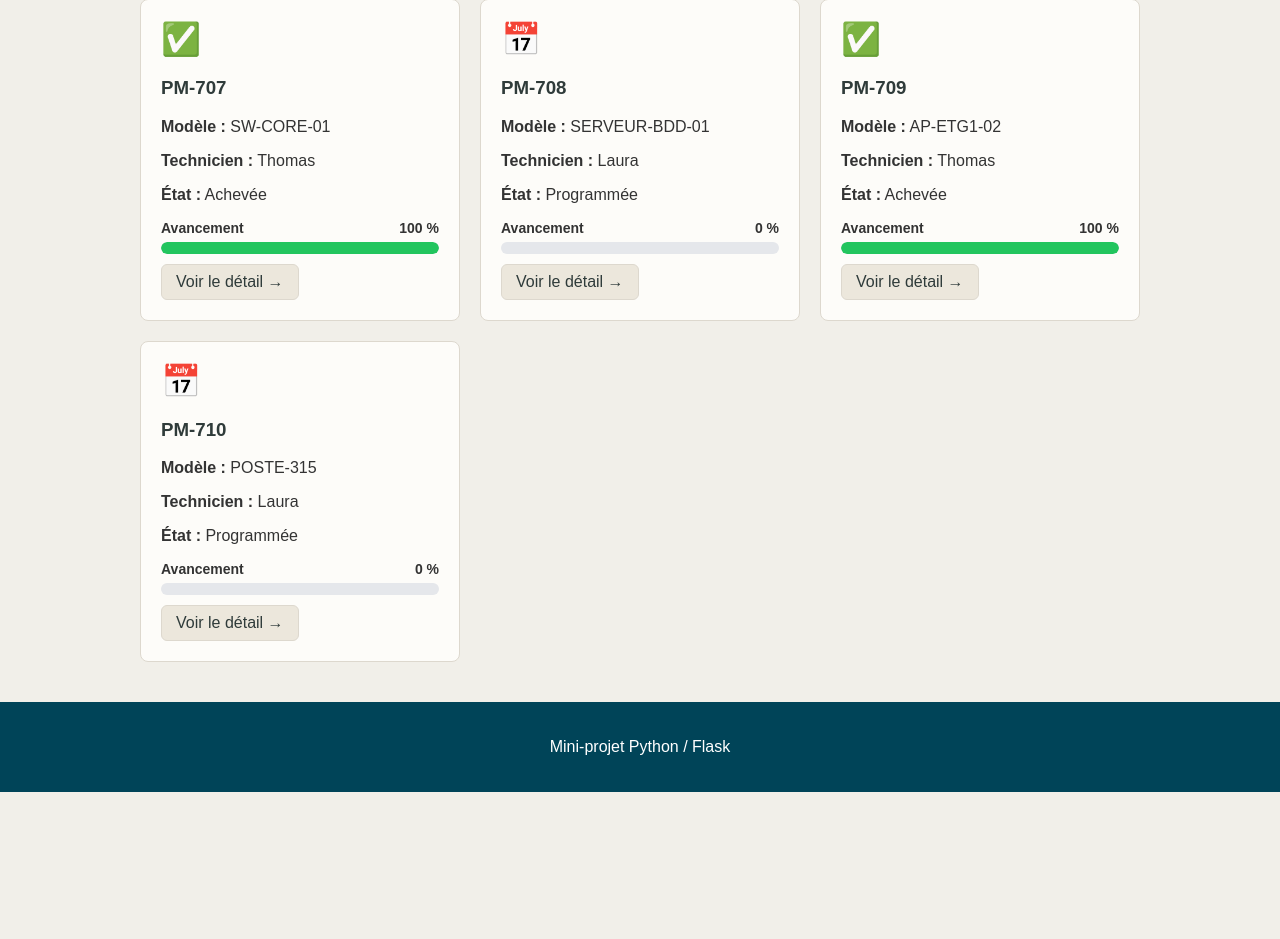
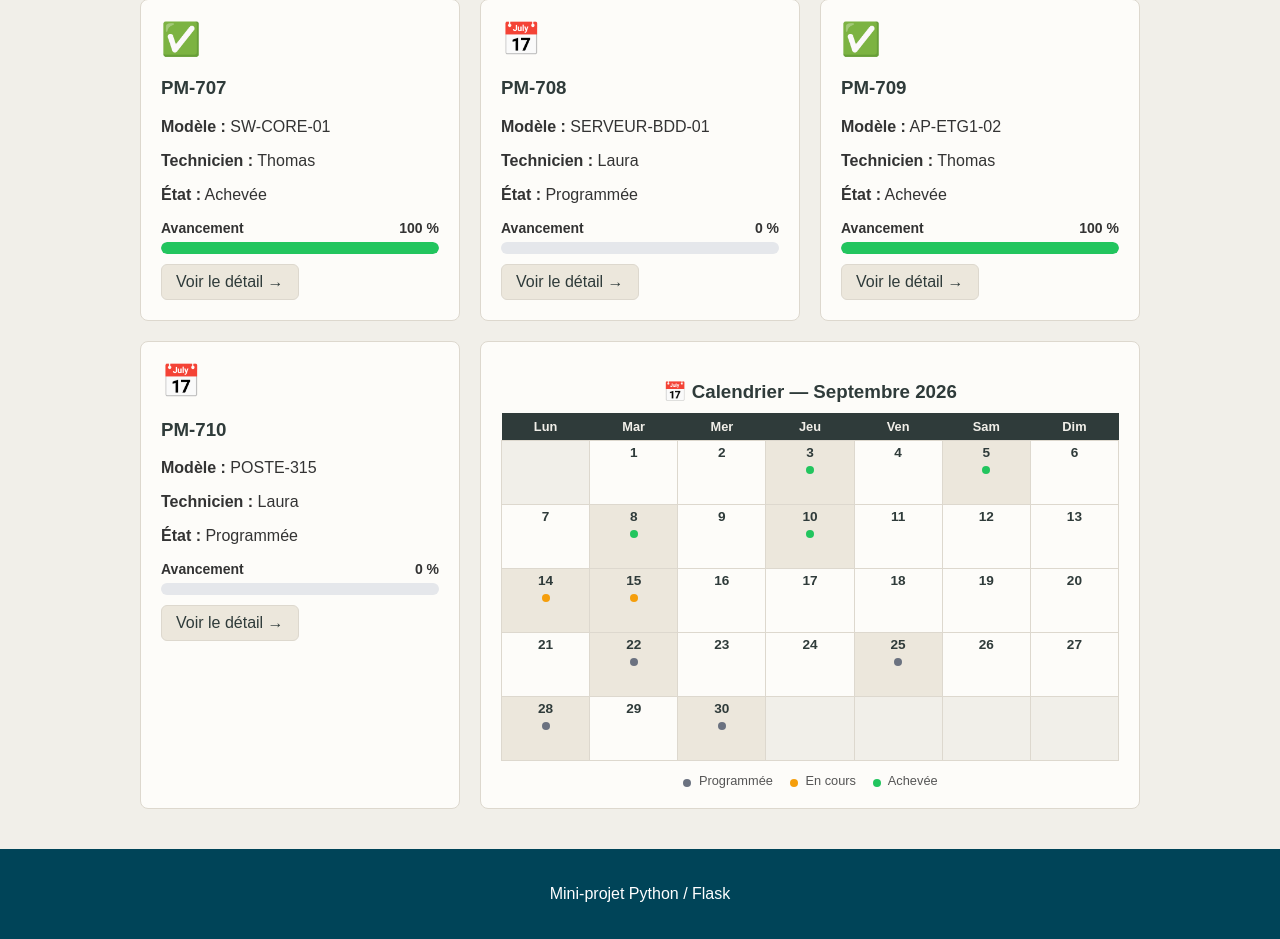
Before and after one commit to Nenell20/Gestion-materiel-groupe-5, a Flask app: page / in a window 1280 px wide. Shown: the part 976-1915 px from the top of the page. Before the commit the page ends 1768 px from the top, so only its background shows below. Run offline with Flask 3, Linux system fonts and the light colour scheme.

Commit message:
ajout du calendrier d'intervention

```diff
--- a/data/data.json
+++ b/data/data.json
@@ -6,15 +6,18 @@
 "natureAction": "Préventive",
 "progression": "Achevée",
 "responsable": "Thomas",
-"rapportOperation": "Contrôle des journaux et vérification des sauvegardes"
+"rapportOperation": "Contrôle des journaux et vérification des sauvegardes",
+"date": "2026-09-03"
 },
 {
-"id": 2,"codeOperation": "PM-702",
+"id": 2,
+"codeOperation": "PM-702",
 "cibleTechnique": "SW-ACC-04",
 "natureAction": "Corrective",
 "progression": "En cours",
 "responsable": "Laura",
-"rapportOperation": "Remplacement d'un module défectueux"
+"rapportOperation": "Remplacement d'un module défectueux",
+"date": "2026-09-14"
 },
 {
 "id": 3,
@@ -23,7 +26,8 @@
 "natureAction": "Préventive",
 "progression": "Programmée",
 "responsable": "Thomas",
-"rapportOperation": "Nettoyage interne et contrôle du stockage"
+"rapportOperation": "Nettoyage interne et contrôle du stockage",
+"date": "2026-09-22"
 },
 {
 "id": 4,
@@ -32,7 +36,8 @@
 "natureAction": "Corrective",
 "progression": "Achevée",
 "responsable": "Laura",
-"rapportOperation": "Remplacement d'une alimentation"
+"rapportOperation": "Remplacement d'une alimentation",
+"date": "2026-09-05"
 },
 {
 "id": 5,
@@ -41,7 +46,8 @@
 "natureAction": "Préventive",
 "progression": "Programmée",
 "responsable": "Thomas",
-"rapportOperation": "Contrôle de la configuration radio"
+"rapportOperation": "Contrôle de la configuration radio",
+"date": "2026-09-25"
 },
 {
 "id": 6,
@@ -50,7 +56,8 @@
 "natureAction": "Corrective",
 "progression": "En cours",
 "responsable": "Laura",
-"rapportOperation": "Remplacement du support de stockage"
+"rapportOperation": "Remplacement du support de stockage",
+"date": "2026-09-15"
 },
 {
 "id": 7,
@@ -59,16 +66,18 @@
 "natureAction": "Préventive",
 "progression": "Achevée",
 "responsable": "Thomas",
-"rapportOperation": "Sauvegarde de configuration et inspection générale"
+"rapportOperation": "Sauvegarde de configuration et inspection générale",
+"date": "2026-09-08"
 },
 {
-    "id": 8,
+"id": 8,
 "codeOperation": "PM-708",
 "cibleTechnique": "SERVEUR-BDD-01",
 "natureAction": "Corrective",
 "progression": "Programmée",
 "responsable": "Laura",
-"rapportOperation": "Remplacement d'un ventilateur"
+"rapportOperation": "Remplacement d'un ventilateur",
+"date": "2026-09-28"
 },
 {
 "id": 9,
@@ -77,7 +86,8 @@
 "natureAction": "Préventive",
 "progression": "Achevée",
 "responsable": "Thomas",
-"rapportOperation": "Vérification de la couverture sans fil"
+"rapportOperation": "Vérification de la couverture sans fil",
+"date": "2026-09-10"
 },
 {
 "id": 10,
@@ -86,6 +96,7 @@
 "natureAction": "Corrective",
 "progression": "Programmée",
 "responsable": "Laura",
-"rapportOperation": "Remplacement d'un ventilateur bruyant"
+"rapportOperation": "Remplacement d'un ventilateur bruyant",
+"date": "2026-09-30"
 }
 ]
--- a/static/style.css
+++ b/static/style.css
@@ -181,7 +181,7 @@ footer {
     border: 1px solid #ddd8ce;
     border-radius: 6px;
     background-color: #f1efe9;
-    color: #333;
+    color: hsl(0, 0%, 20%);
     font-family: Arial, sans-serif;
 }
 
@@ -190,3 +190,84 @@ footer {
     color: #666;
     margin-top: 20px;
 }
+
+/* Calendrier des maintenances */
+
+.calendrier-carte {
+    grid-column: span 2;
+}
+
+.calendrier-carte h3 {
+    text-align: center;
+    margin-bottom: 10px;
+}
+
+.calendrier {
+    width: 100%;
+    border-collapse: collapse;
+    table-layout: fixed;
+}
+
+.calendrier th {
+    background-color: #2f3b3a;
+    color: #f1efe9;
+    padding: 6px 0;
+    font-size: 0.8em;
+}
+
+.jour-calendrier {
+    height: 55px;
+    width: 14.28%;
+    text-align: center;
+    vertical-align: top;
+    border: 1px solid #ddd8ce;
+    padding: 4px;
+}
+
+.jour-calendrier.vide {
+    background-color: #f1efe9;
+}
+
+.jour-calendrier.a-des-interventions {
+    background-color: #ece7dc;
+}
+
+.numero-jour {
+    display: block;
+    font-weight: bold;
+    font-size: 0.85em;
+    color: #2f3b3a;
+}
+
+.point-intervention {
+    display: inline-block;
+    width: 8px;
+    height: 8px;
+    border-radius: 50%;
+    margin: 3px 1px 0;
+    cursor: default;
+}
+
+.legende-calendrier {
+    display: flex;
+    justify-content: center;
+    flex-wrap: wrap;
+    gap: 16px;
+    margin-top: 12px;
+    font-size: 0.8em;
+    color: #555;
+}
+
+.legende-calendrier .point-intervention {
+    vertical-align: middle;
+    margin-right: 4px;
+}
+
+@media (max-width: 700px) {
+    .liste {
+        grid-template-columns: 1fr;
+    }
+    .calendrier-carte {
+        grid-column: span 1;
+    }
+}
--- a/templates/index.html
+++ b/templates/index.html
@@ -63,7 +63,8 @@
     data-nature="{{ element.natureAction }}"
     data-progression="{{ element.progression }}"
     data-cible="{{ element.cibleTechnique }}"
-    data-responsable="{{ element.responsable }}">
+    data-responsable="{{ element.responsable }}"
+    data-date="{{ element.date }}">
 
     <span class="icone">
         {% if element.progression == "Programmée" %}
@@ -121,17 +122,22 @@
 </article>
 {% endfor %}
 
+<!-- Carte calendrier : remplie en JavaScript, occupe les emplacements restants de la grille -->
+<article class="carte calendrier-carte" id="calendrier">
+    <!-- généré automatiquement par le script plus bas -->
+</article>
+
 </div>
 
 <p id="aucun-resultat" style="display: none;">Aucun élément ne correspond à ces filtres.</p>
 
-<!-- Script de filtrage propre -->
+<!-- Script de filtrage et de génération du calendrier -->
 <script>
     const filtreNature = document.getElementById('filtre-nature');
     const filtreProgression = document.getElementById('filtre-progression');
     const filtreCible = document.getElementById('filtre-cible');
     const filtreResponsable = document.getElementById('filtre-responsable');
-    const cartes = document.querySelectorAll('.carte');
+    const cartes = document.querySelectorAll('.carte:not(.calendrier-carte)');
     const aucunResultat = document.getElementById('aucun-resultat');
 
     function appliquerFiltres() {
@@ -162,6 +168,92 @@
     filtreProgression.addEventListener('change', appliquerFiltres);
     filtreCible.addEventListener('change', appliquerFiltres);
     filtreResponsable.addEventListener('change', appliquerFiltres);
+
+    // --- Construction du calendrier (100% JavaScript, pas de Python) ---
+    (function construireCalendrier() {
+        const conteneur = document.getElementById('calendrier');
+
+        // On regroupe les interventions par date (AAAA-MM-JJ) à partir de data-date
+        const interventionsParDate = {};
+        cartes.forEach(function (carte) {
+            const date = carte.dataset.date;
+            if (!date) return;
+            if (!interventionsParDate[date]) {
+                interventionsParDate[date] = [];
+            }
+            interventionsParDate[date].push({
+                code: carte.querySelector('h3').textContent.trim(),
+                cible: carte.dataset.cible,
+                progression: carte.dataset.progression
+            });
+        });
+
+        const aujourdHui = new Date();
+        const annee = aujourdHui.getFullYear();
+        const mois = aujourdHui.getMonth(); // 0 = janvier
+
+        const nomsMois = ["Janvier", "Février", "Mars", "Avril", "Mai", "Juin",
+            "Juillet", "Août", "Septembre", "Octobre", "Novembre", "Décembre"];
+
+        const premierJour = new Date(annee, mois, 1);
+        const nbJours = new Date(annee, mois + 1, 0).getDate();
+
+        // getDay() : 0 = dimanche -> on veut une semaine qui commence le lundi
+        let decalage = premierJour.getDay() - 1;
+        if (decalage < 0) decalage = 6;
+
+        let html = '<h3>📅 Calendrier — ' + nomsMois[mois] + ' ' + annee + '</h3>';
+        html += '<table class="calendrier"><thead><tr>';
+        ['Lun', 'Mar', 'Mer', 'Jeu', 'Ven', 'Sam', 'Dim'].forEach(function (jour) {
+            html += '<th>' + jour + '</th>';
+        });
+        html += '</tr></thead><tbody><tr>';
+
+        for (let i = 0; i < decalage; i++) {
+            html += '<td class="jour-calendrier vide"></td>';
+        }
+
+        let colonne = decalage;
+        for (let jour = 1; jour <= nbJours; jour++) {
+            const dateStr = annee + '-' + String(mois + 1).padStart(2, '0') + '-' + String(jour).padStart(2, '0');
+            const interventions = interventionsParDate[dateStr] || [];
+            const classeJour = interventions.length ? 'a-des-interventions' : '';
+
+            html += '<td class="jour-calendrier ' + classeJour + '"><span class="numero-jour">' + jour + '</span>';
+
+            interventions.forEach(function (intervention) {
+                let classeProgression = 'achevee';
+                if (intervention.progression === 'Programmée') classeProgression = 'programmee';
+                else if (intervention.progression === 'En cours') classeProgression = 'en-cours';
+
+                const titre = intervention.code + ' — ' + intervention.cible + ' (' + intervention.progression + ')';
+                html += '<span class="point-intervention ' + classeProgression + '" title="' + titre + '"></span>';
+            });
+
+            html += '</td>';
+
+            colonne++;
+            if (colonne % 7 === 0 && jour !== nbJours) {
+                html += '</tr><tr>';
+            }
+        }
+
+        const resteColonnes = colonne % 7;
+        if (resteColonnes !== 0) {
+            for (let i = resteColonnes; i < 7; i++) {
+                html += '<td class="jour-calendrier vide"></td>';
+            }
+        }
+
+        html += '</tr></tbody></table>';
+        html += '<div class="legende-calendrier">' +
+            '<span><i class="point-intervention programmee"></i> Programmée</span>' +
+            '<span><i class="point-intervention en-cours"></i> En cours</span>' +
+            '<span><i class="point-intervention achevee"></i> Achevée</span>' +
+            '</div>';
+
+        conteneur.innerHTML = html;
+    })();
 </script>
 
 {% endblock %}
```
